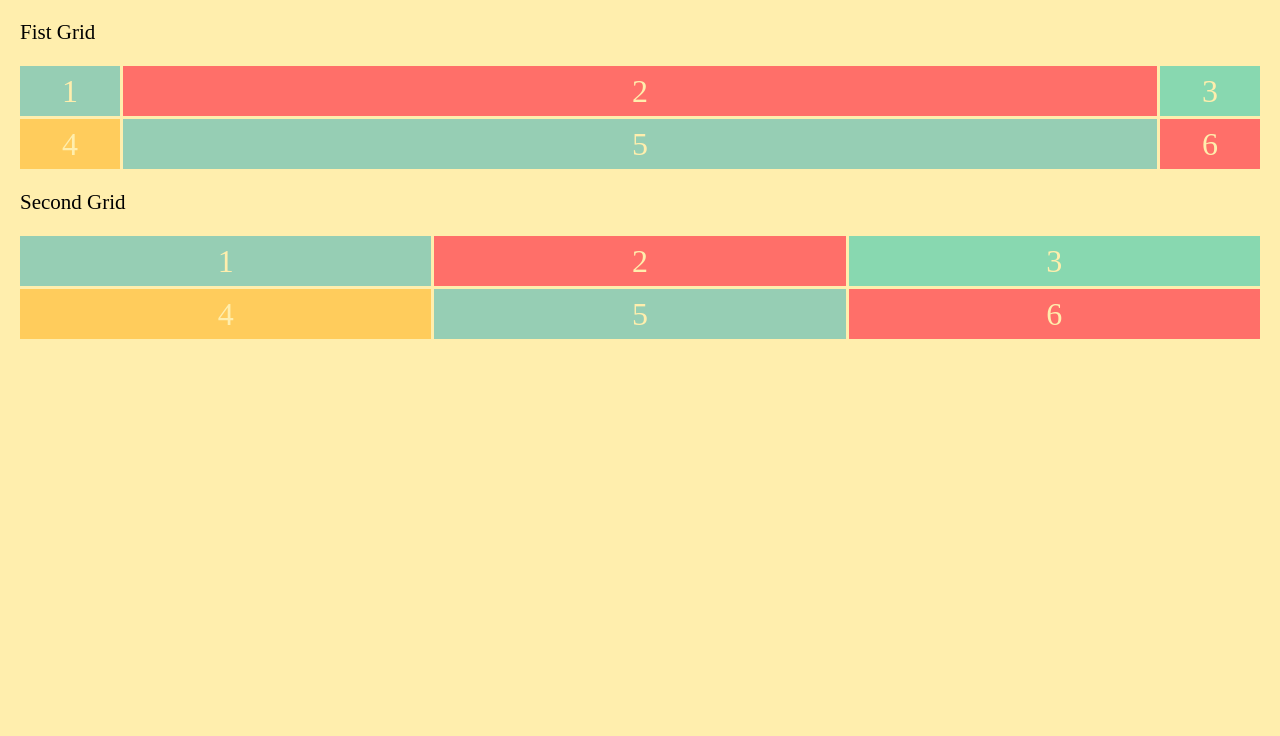
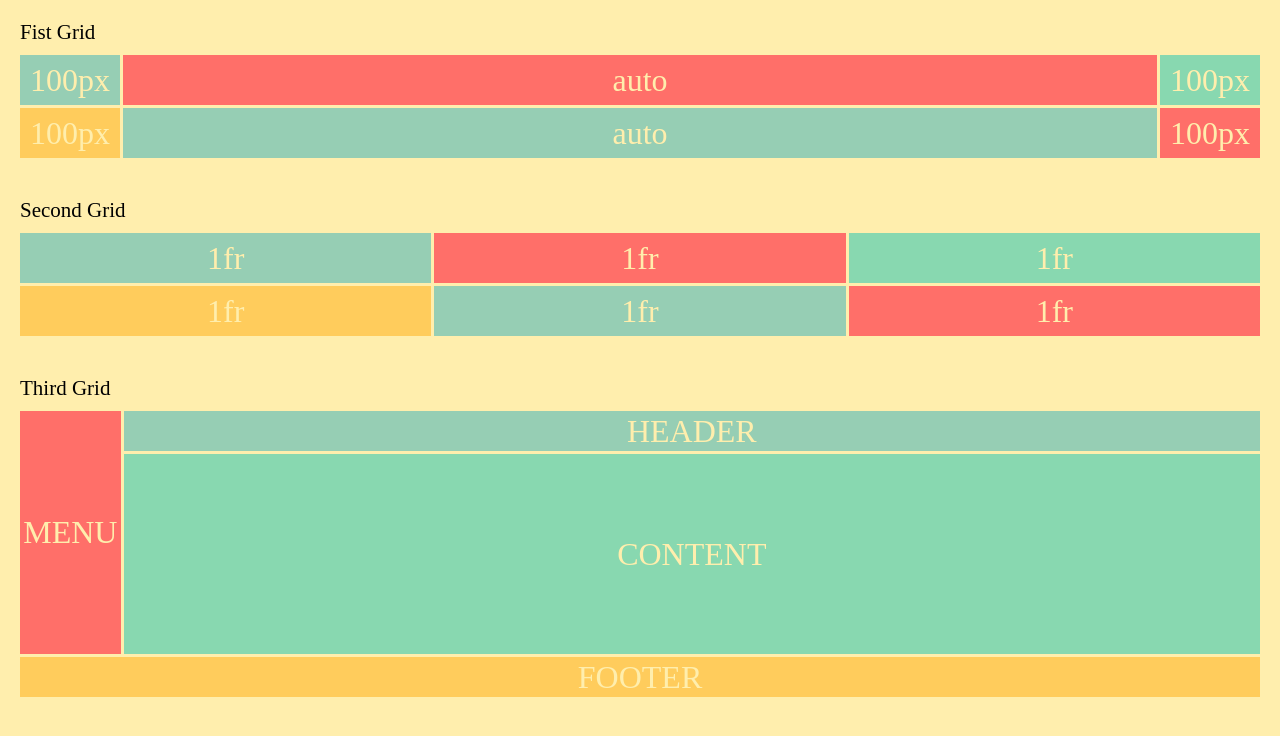
Before and after one commit to JulieSemenova/grid_tutorial, a plain HTML site: page index.html in a window 1280 px wide. Drawn offline with Linux system fonts and the light colour scheme.

Commit message:
✨ thirs cool grid

```diff
--- a/basic.css
+++ b/basic.css
@@ -29,6 +29,8 @@ body {
 }
 
 .title {
+  margin: 0;
+  margin-bottom: 10px;
   font-size: 21px;
   text-transform: capitalize;
 }
--- a/index.css
+++ b/index.css
@@ -1,3 +1,6 @@
+.container {
+  margin-bottom: 40px;
+}
 .container--1 {
   display: grid;
   grid-template-columns: 100px auto 100px;
@@ -11,3 +14,26 @@
   grid-template-rows: repeat(2, 50px);
   grid-gap: 3px;
 }
+
+.container--3 {
+  display: grid;
+  grid-gap: 3px;
+  grid-template-columns: repeat(12, 1fr);
+  grid-template-rows: 40px 200px 40px;
+}
+
+.header {
+  grid-column: 2 / -1;
+}
+
+.menu {
+  grid-row: 1 / 3;
+}
+
+.content {
+  grid-column: 2 / -1;
+}
+
+.footer {
+  grid-column: 1 / -1;
+}
--- a/index.html
+++ b/index.html
@@ -10,23 +10,29 @@
 <body>
   <p class="title">fist grid</p>
   <div class="container container--1">
-    <div>1</div>
-    <div>2</div>
-    <div>3</div>
-    <div>4</div>
-    <div>5</div>
-    <div>6</div>
+    <div>100px</div>
+    <div>auto</div>
+    <div>100px</div>
+    <div>100px</div>
+    <div>auto</div>
+    <div>100px</div>
   </div>
   <p class="title">second grid</p>
   <div class="container container--2">
-    <div>1</div>
-    <div>2</div>
-    <div>3</div>
-    <div>4</div>
-    <div>5</div>
-    <div>6</div>
+    <div>1fr</div>
+    <div>1fr</div>
+    <div>1fr</div>
+    <div>1fr</div>
+    <div>1fr</div>
+    <div>1fr</div>
   </div>
-
+  <p class="title">third grid</p>
+  <div class="container container--3">
+    <div class="header">HEADER</div>
+    <div class="menu">MENU</div>
+    <div class="content">CONTENT</div>
+    <div class="footer">FOOTER</div>
+  </div>
 </body>
 
 </html>
```
